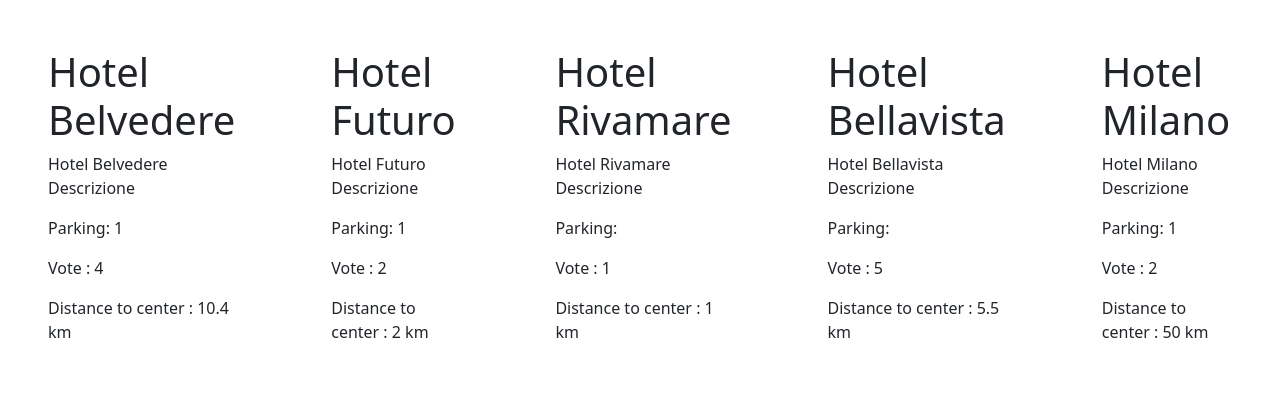
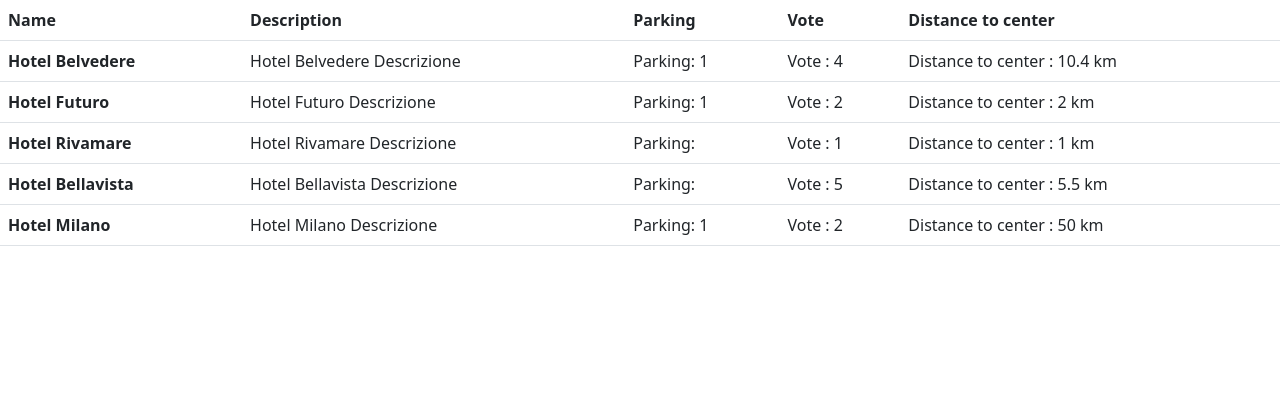
Before and after one commit to CuonoMaione/php-hotel, a PHP site: page / in a window 1280 px wide. Shown: the top 407 px of the page. Run offline with PHP 8.4, Linux system fonts and the light colour scheme.

Commit message:
add table

```diff
--- a/index.php
+++ b/index.php
@@ -7,7 +7,7 @@
     <!--BootStrap v5.3 -->
     <link href="https://cdn.jsdelivr.net/npm/bootstrap@5.3.0/dist/css/bootstrap.min.css" rel="stylesheet" integrity="sha384-9ndCyUaIbzAi2FUVXJi0CjmCapSmO7SnpJef0486qhLnuZ2cdeRhO02iuK6FUUVM" crossorigin="anonymous">
 </head>
-<body class="d-flex">
+<body>
     <?php
 
     $hotels = [
@@ -50,16 +50,30 @@
 
     ];
 
+    ?>
 
-    foreach ($hotels as $key => $value) { ?>
-        <section class="m-5">
-        <h1> <?php echo "$value[name]" ?> </h1>
-        <p><?php echo " $value[description]" ?></p>
-        <p><?php echo "Parking: $value[parking]" ?></p>
-        <p><?php  echo "Vote : $value[vote] " ?></p>
-        <p><?php  echo "Distance to center : $value[distance_to_center] km"?></p>
-       </section>
+        <table class="table">
+  <thead>
+    <tr>
+      <th scope="col">Name</th>
+      <th scope="col">Description</th>
+      <th scope="col">Parking</th>
+      <th scope="col">Vote</th>
+      <th scope="col">Distance to center</th>
+    </tr>
+</thead>
+<tbody>
+    <?php foreach ($hotels as $key => $value) { ?>
+      <tr>
+        <th scope="row"><?php echo "$value[name]" ?> </th>
+        <td><?php echo " $value[description]" ?></td>
+        <td><?php echo "Parking: $value[parking]" ?></td>
+        <td><?php  echo "Vote : $value[vote] " ?></td>
+        <td><?php  echo "Distance to center : $value[distance_to_center] km"?></td>
+     </tr>
     <?php } ?>
+    </tbody>
+    </table>
 
 
 </body>
```
